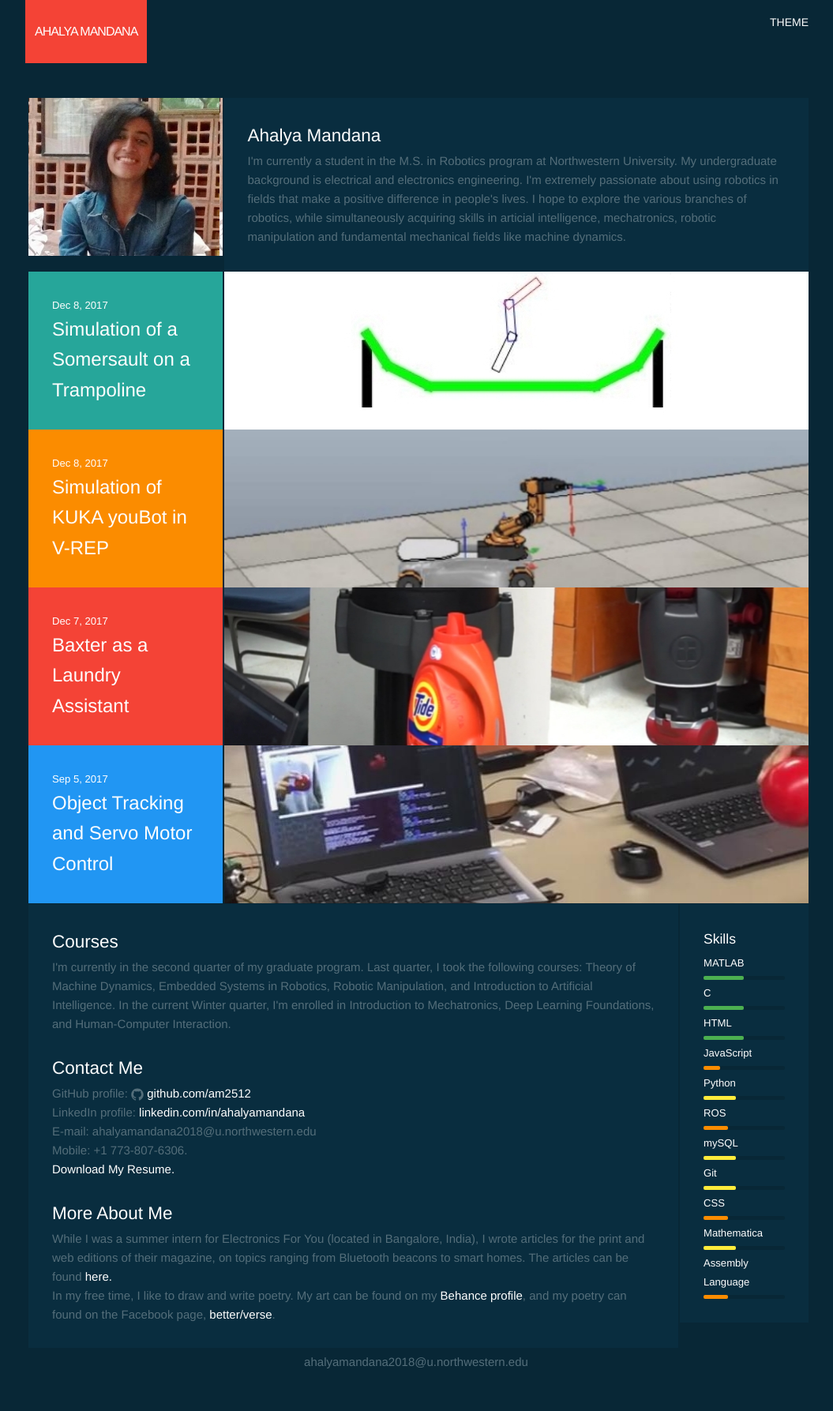
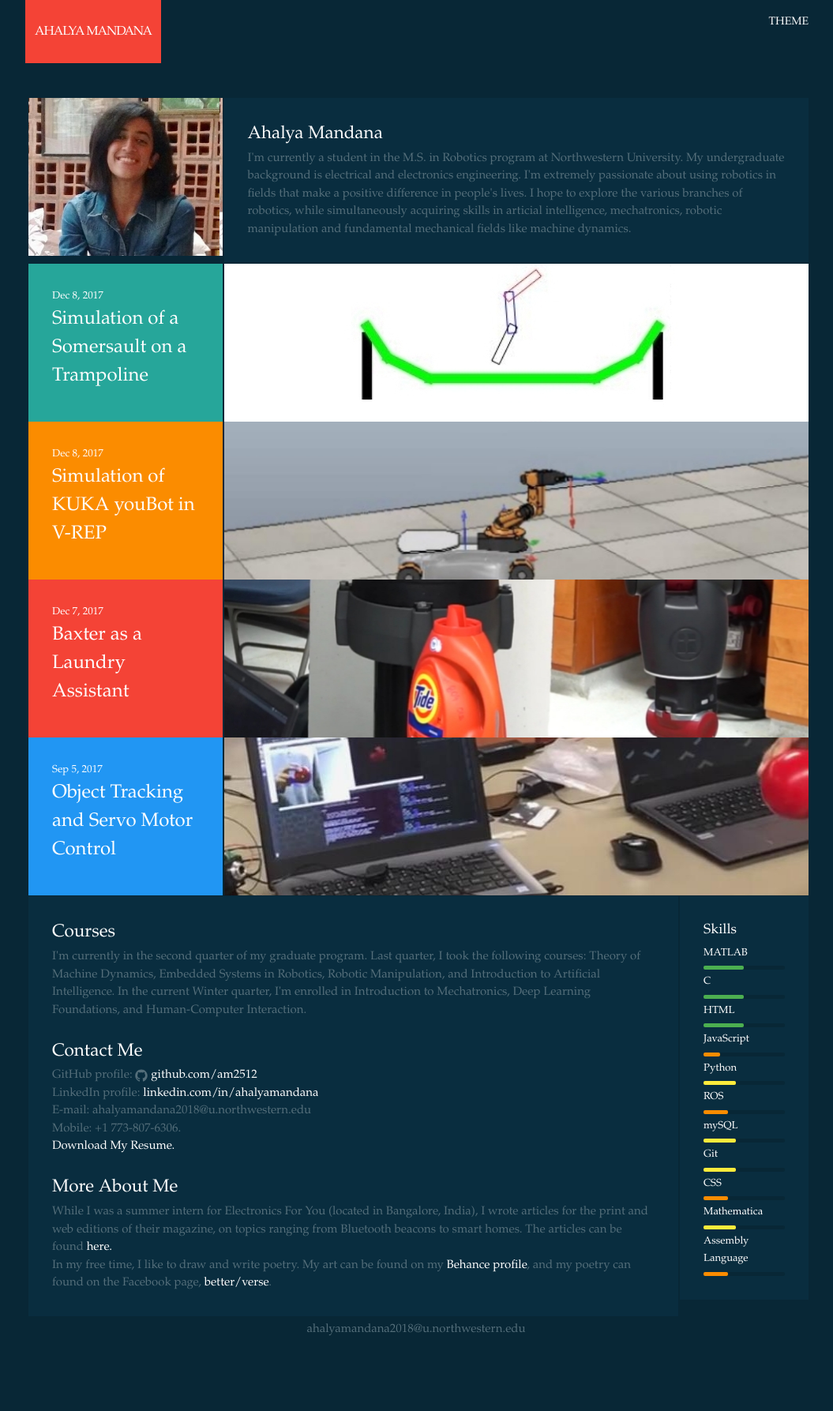
Before and after one commit to am2512/am2512.github.io, a Jekyll site: the page built from index.html, in a window 1280 px wide. Shown: the whole page at 79% size, without its empty margins (112-1167 px from the left). Built offline with Jekyll 4.4.1, drawn with Linux system fonts in a browser that asks for light colours; after the commit the page ends 1745 px from its top, so only the background shows below that.

Commit message:
Editing index.html

```diff
--- a/css/main.scss
+++ b/css/main.scss
@@ -6,11 +6,11 @@
 
 
 // Our variables
-$base-font-family: "Helvetica Neue", Helvetica, Arial, sans-serif;
+$base-font-family: "Palatino Linotype", "Book Antiqua", Palatino, serif;
 $base-font-size:   15px;
 $base-font-weight: 100;
 $small-font-size:  $base-font-size * 0.875;
-$base-line-height: 1.6;
+$base-line-height: 1.5;
 
 $spacing-unit:     4px;
 $height-unit:     140px;
```
